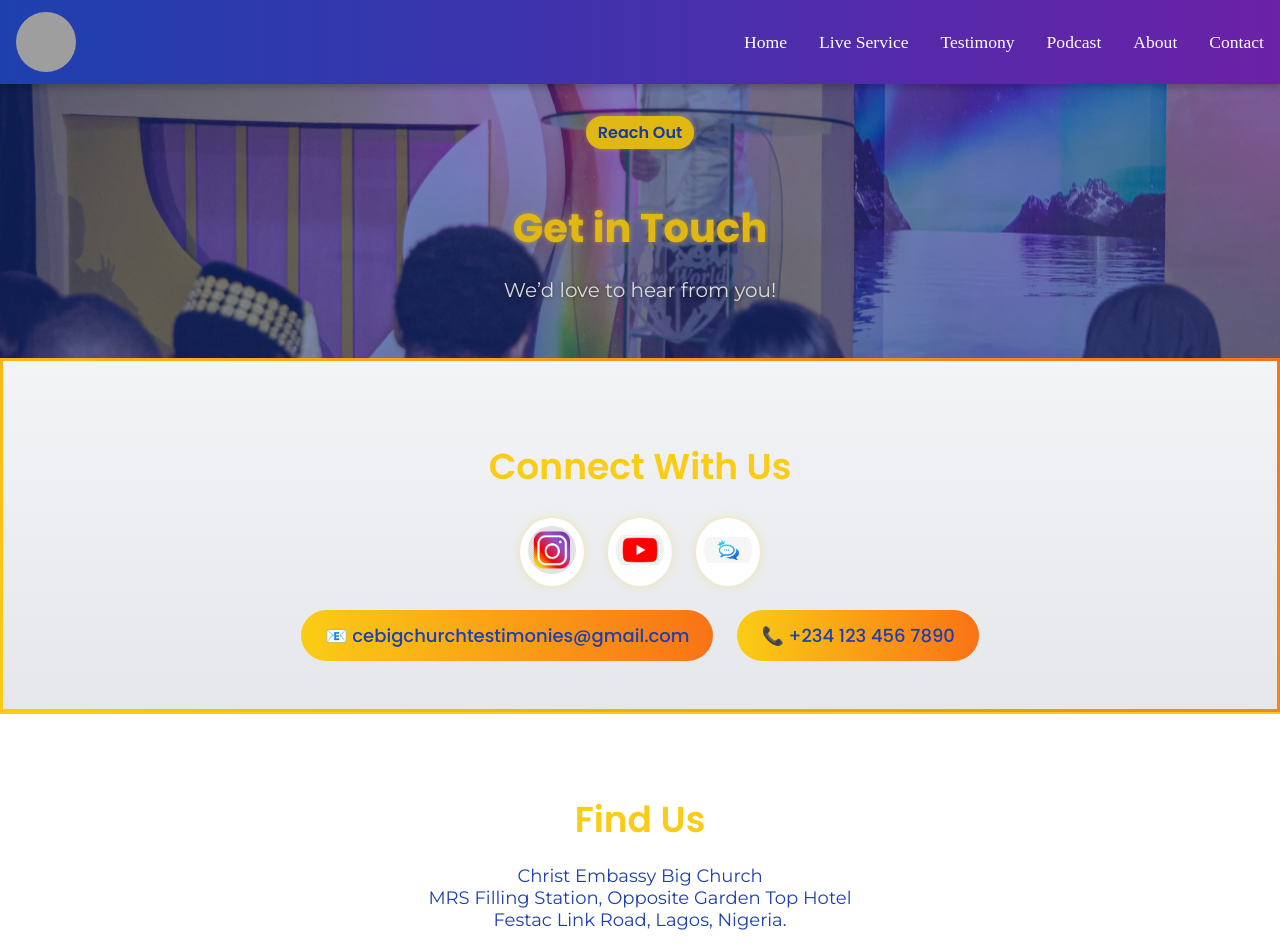
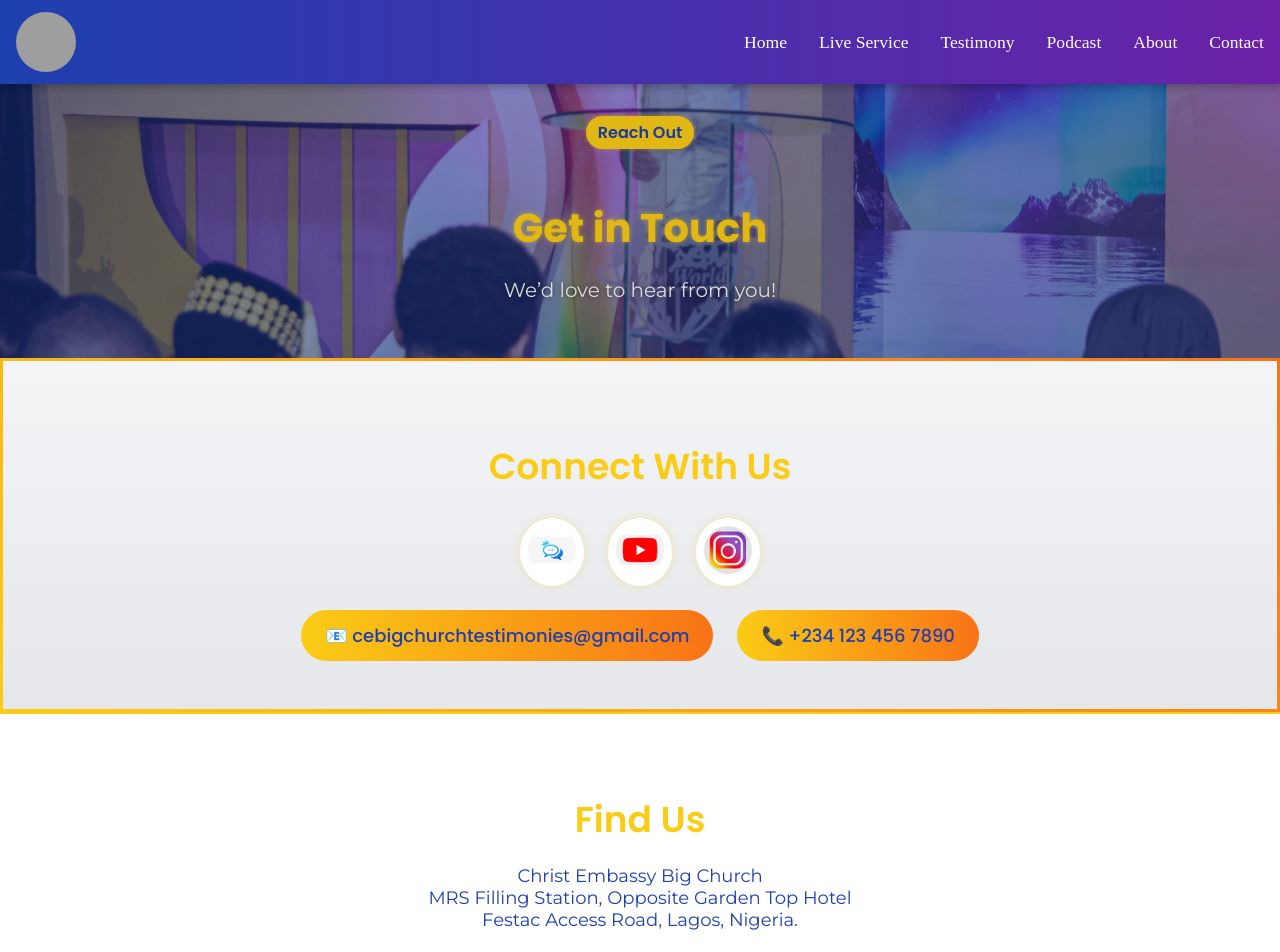
Before and after one commit to sophrone/cebigchurch, a Next.js app: page /contact in a window 1280 px wide. Shown: the top 952 px of the page. Built offline with nearby package versions, Linux system fonts and the light colour scheme; grey boxes are pictures that could not be loaded.

Commit message:
Reorder contact page social icons: KingsChat, YouTube, Instagram

```diff
--- a/app/contact/page.tsx
+++ b/app/contact/page.tsx
@@ -22,15 +22,15 @@ export default function Contact() {
       <section className={styles.social}>
         <h2 className={styles.socialTitle}>Connect With Us</h2>
         <div className={styles.socialLinks}>
-          <Link href="https://www.instagram.com/ce_bigchurch/" target="_blank"
+          <Link href="https://kingschat.online/user/ce_bigchurch" target="_blank"
             rel="noopener noreferrer" className={styles.socialLink}>
             <Image
-              src="/instagram-logo.png"
-              alt="Instagram"
+              src="/kingschat-logo.png"
+              alt="KingsChat"
               width={40}
               height={40}
               className={styles.socialIcon}
-              onError={() => console.error("Failed to load image: /instagram-logo.png")}
+              onError={() => console.error("Failed to load image: /kingschat-logo.png")}
             />
           </Link>
           <Link href="https://www.youtube.com/@cebigchurch" target="_blank"
@@ -44,15 +44,15 @@ export default function Contact() {
               onError={() => console.error("Failed to load image: /youtube-logo.png")}
             />
           </Link>
-          <Link href="https://kingschat.online/user/ce_bigchurch" target="_blank"
+          <Link href="https://www.instagram.com/ce_bigchurch/" target="_blank"
             rel="noopener noreferrer" className={styles.socialLink}>
             <Image
-              src="/kingschat-logo.png"
-              alt="KingsChat"
+              src="/instagram-logo.png"
+              alt="Instagram"
               width={40}
               height={40}
               className={styles.socialIcon}
-              onError={() => console.error("Failed to load image: /kingschat-logo.png")}
+              onError={() => console.error("Failed to load image: /instagram-logo.png")}
             />
           </Link>
         </div>
@@ -72,7 +72,7 @@ export default function Contact() {
         <p className={styles.mapText}>
           Christ Embassy Big Church<br />
           MRS Filling Station, Opposite Garden Top Hotel<br />
-          Festac Link Road, Lagos, Nigeria.
+          Festac Access Road, Lagos, Nigeria.
         </p>
         <Image
           src="/image3.jpg"
```
